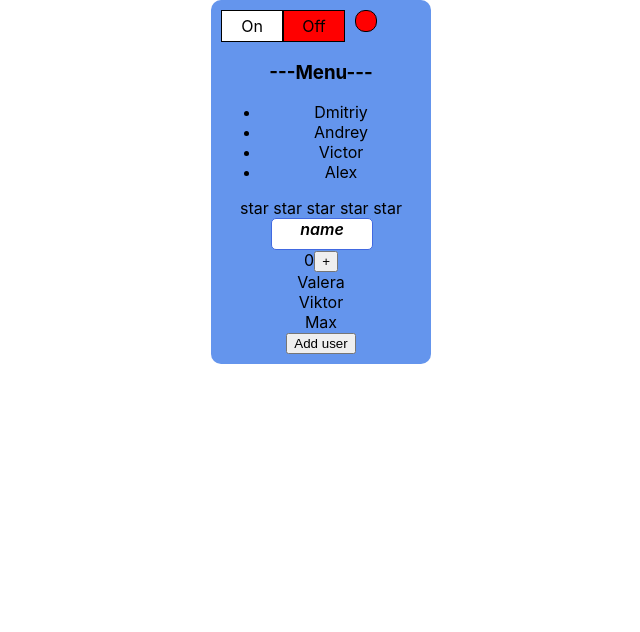
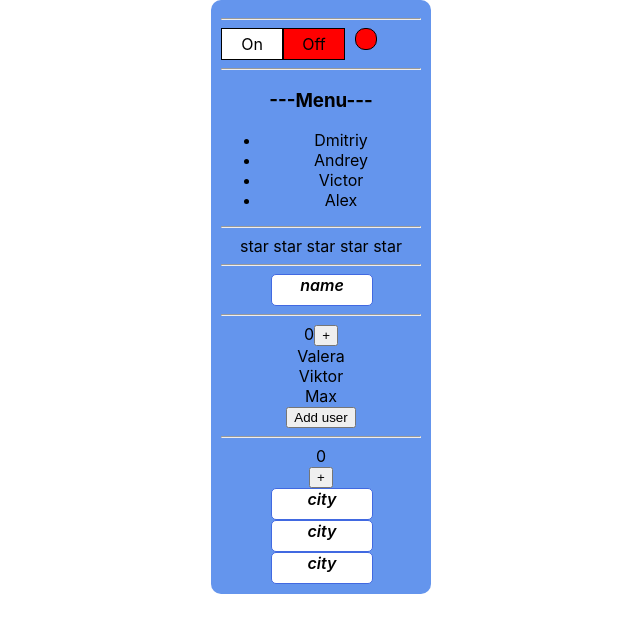
Before and after one commit to IshniyazovFail/React-cabzda-kak-prosto, a React (Create React App) app: page / in a window 1280 px wide. Shown: the top 632 px of the page, without its empty margins (319-959 px from the left). Built offline with nearby package versions, Linux system fonts and the light colour scheme.

Commit message:
useMemo,useCallback

```diff
--- a/src/App.tsx
+++ b/src/App.tsx
@@ -5,7 +5,14 @@ import {Rating, RatingValueType} from "./components/Rating/Rating";
 import {OffOn} from "./components/OffOn/OffOn";
 import {Select} from "./components/Select/Select";
 import {ReactMemoComponent} from "./components/ReactMemo/ReactMemo";
+import {SelectUseMemo} from "./components/Select/SelectUseMemo";
 
+export type CityType={
+    id:number,
+    country:string,
+    city:string,
+    population:number
+}
 function App() {
 
     let [ratingValue, SetRatingValue] = useState<RatingValueType>(0)
@@ -16,17 +23,36 @@ function App() {
         {name: "Victor", value: 3},
         {name: "Alex", value: 4},
     ];
+
+
+    const city=[
+        {id:1,country:"Belarus",city:"Minsk",population:2018281},
+        {id:2,country:"Belarus",city:"Mogilev",population:374713},
+        {id:3,country:"Russia",city:"Moscow",population:12640818},
+        {id:4,country:"Belarus",city:"Gomel",population:526901},
+        {id:5,country:"Russia",city:"Samara",population:1136000},
+        {id:6,country:"Ukraine",city:"Kiev",population:2893215},
+        {id:7,country:"Ukraine",city:"Harkov",population:1444594},
+        {id:8,country:"Ukraine",city:"Odessa",population:1010075},
+        {id:9,country:"Russia",city:"Nurlat",population:32600},]
     return (
 
 
         <div className="body">
+            <hr/>
             <OffOn on={indicator} onClick={setIndicator}/>
+            <hr/>
             <Accordion callback={(value)=>{alert(`hello id${value}` )}} items={items} titleValue={"Menu"} collapsed={collapsed} onClick={() => {
                 setCollapsed(!collapsed)
             }}/>
+            <hr/>
             <Rating value={ratingValue} onClick={SetRatingValue}/>
+            <hr/>
             <Select callback={()=> {}} items={items}/>
+            <hr/>
             <ReactMemoComponent/>
+            <hr/>
+            <SelectUseMemo city={city}/>
         </div>
     );
 }
--- a/src/components/ReactMemo/ReactMemo.tsx
+++ b/src/components/ReactMemo/ReactMemo.tsx
@@ -1,11 +1,12 @@
-import React, {useCallback, useState} from 'react';
+import React, {useCallback, useMemo, useState} from 'react';
 
 
-const Counter=(props:{count:number,callback:()=>void})=>{
+const Counter=React.memo((props:{count:number,callback:()=>void})=>{
+    console.log("Counter")
     return<div>{props.count}
         <button onClick={()=>{props.callback()}}>+</button>
     </div>
-}
+})
 
 const Users=React.memo((props:{users:Array<string>})=>{
     console.log("USERS")
@@ -23,9 +24,12 @@ export const ReactMemoComponent = () => {
 const addUser=()=>{
     setUsers([...users,"Kolyan" + new Date().toLocaleDateString()])
 }
+const counterCallback=useCallback( ()=>{
+    setCount(count+1)
+},[count])
     return (
         <div>
-            <Counter callback={()=>{setCount(count+1)}}  count={count}/>
+            <Counter callback={counterCallback}  count={count}/>
             <Users users={users}/>
             <button onClick={addUser}>Add user</button>
         </div>
--- /dev/null
+++ b/src/components/Select/SelectCity.tsx
@@ -0,0 +1,56 @@
+import React, {useState} from 'react';
+import style from "./Select.module.css"
+import {CityType} from "../../App";
+
+
+type SelectType = {
+    cityArray: Array<CityType>
+    filter: string
+}
+
+export const SelectCity = React.memo((p: SelectType) => {
+    const [selected, setSelected] = useState(false)
+    const [selectCity, setSelectCity] = useState("city")
+
+    console.log("CITY " + p.filter)
+
+    return (
+        <div className={style.body}>
+            <SelectTitle callback={() => {
+                setSelected(!selected)
+            }} selectCity={selectCity}/>
+            {selected && <SelectBody changeSelectCity={(city) => {
+                setSelectCity(city);
+                setSelected(!selected)
+            }} cityArray={p.cityArray}/>}
+        </div>
+    );
+});
+
+type SelectTitleType = {
+    selectCity: string
+    callback: () => void
+}
+const SelectTitle = (p: SelectTitleType) => {
+    const onclickHandler = () => {
+        p.callback()
+    }
+
+    return (
+        <div className={style.selectName} onClick={onclickHandler}>{p.selectCity}</div>
+    )
+}
+
+type SelectBodyType = {
+    cityArray: CityType[]
+    changeSelectCity: (city: string) => void
+}
+const SelectBody = (p: SelectBodyType) => {
+
+    return (
+        <div className={style.selectBody}>
+            {p.cityArray.map(el => <div className={style.name} key={el.id}
+                                        onClick={() => p.changeSelectCity(el.city)}>{el.city}</div>)}
+        </div>
+    )
+}
--- /dev/null
+++ b/src/components/Select/SelectUseMemo.tsx
@@ -0,0 +1,22 @@
+import React, {useMemo, useState} from 'react';
+import {CityType} from "../../App";
+import {SelectCity} from "./SelectCity";
+
+
+export const SelectUseMemo = (props: { city: Array<CityType> }) => {
+    const cityByCountry =useMemo(()=>( props.city.filter(el => el.country === "Belarus")),[props.city])
+    const cityByPopulation=useMemo(()=> props.city.filter(el=>el.population>2000000),[props.city])
+    const cityByLetterM=useMemo(()=> props.city.filter(el=>el.city[0].toUpperCase()==="M"),[props.city])
+    const[count,setCount]=useState(0)
+
+    console.log("SELECT")
+    return (
+        <div>
+            <div>{count}</div><button onClick={()=>setCount(count+1)}>+</button>
+            <SelectCity filter="By country" cityArray={cityByCountry} />
+            <SelectCity filter="By population" cityArray={cityByPopulation} />
+            <SelectCity filter="By letter M" cityArray={cityByLetterM} />
+
+        </div>
+    );
+};
```
